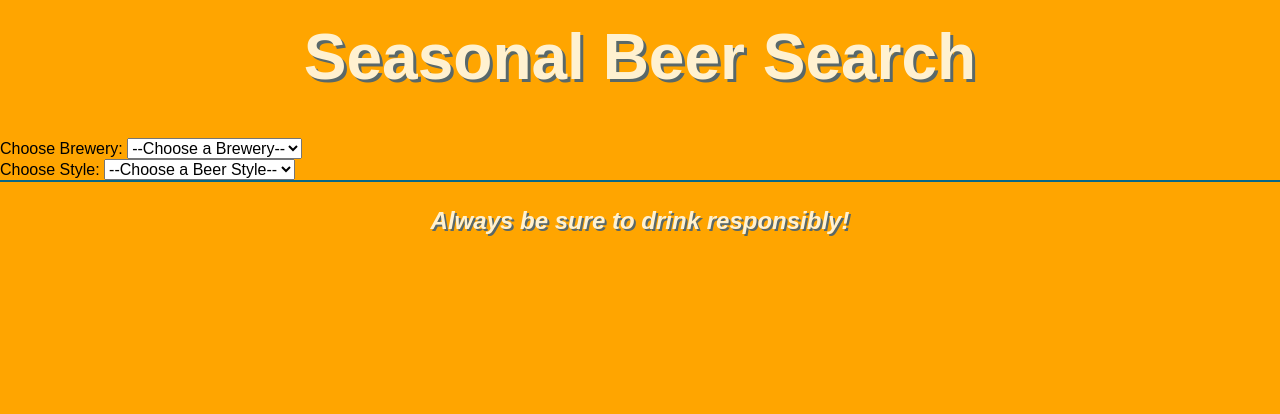
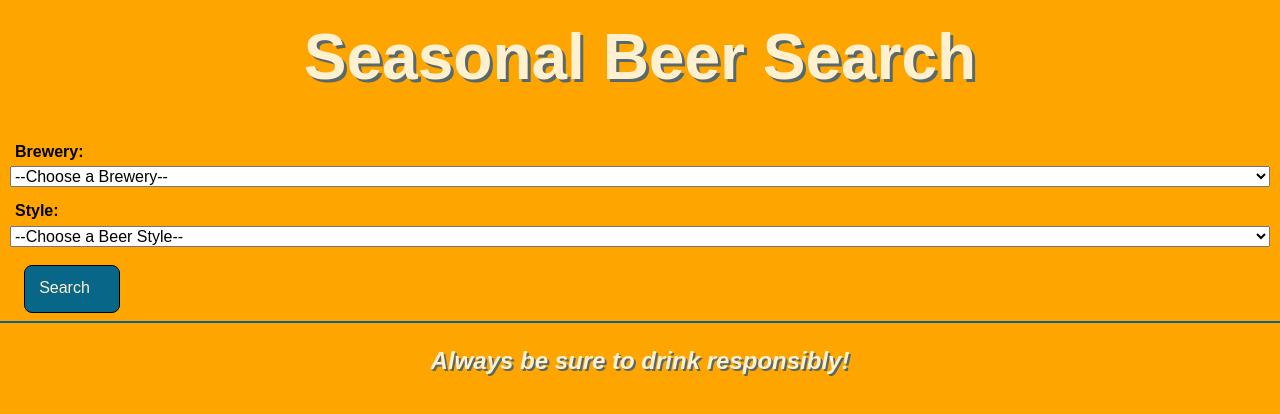
Before and after one commit to jdetjen7084/savvy_coders_capstone, a website: page index.html in a window 1280 px wide. Shown: the part 142-556 px from the top of the page. Drawn offline with nearby package versions, Linux system fonts and the light colour scheme.

Commit message:
Add search button and CSS style

```diff
--- a/index.html
+++ b/index.html
@@ -17,7 +17,7 @@
   <nav class="nav">
     <ul class="main is-hidden--mobile">
       <li class="link"><a href="./index.html">Home</a></li>
-      <li class="link"><a href="./list.html">List</a></li>
+      <li class="link"><a href="./list/">List</a></li>
       <li class="link"> <a href="./contact/">Contact</a></li>
     </ul>
   </nav>
@@ -28,8 +28,8 @@
     <h1>Seasonal Beer Search</h1>
   </figure>
   <main>
-    <div>
-      <label for="select-brewery">Choose Brewery:</label>
+    <div class="selection">
+      <label for="select-brewery">Brewery:</label>
         <select>
           <option value="">--Choose a Brewery--</option>
           <option value="Schlafly">Schlafly</option>
@@ -49,8 +49,8 @@
           <option value="Perennial">Perennial</option>
         </select>
     </div>
-    <div>
-      <label for="select-style">Choose Style:</label>
+    <div class="selection">
+      <label for="select-style">Style:</label>
         <select>
           <option value="">--Choose a Beer Style--</option>
           <option value="Pumpkin">Pumpkin</option>
@@ -63,6 +63,9 @@
           <option value="Coffee Stout">Coffee Stout</option>
         </select>
     </div>
+    <div class="search">
+      <input type="search" value="Search">
+    </div>
   </main>
   <footer class="foot">
     <h2>Always be sure to drink responsibly!</h2>
--- a/styles.css
+++ b/styles.css
@@ -73,10 +73,11 @@ h1 {
   border-radius: 100px 0 100px 0;
   text-align: center;
   filter: drop-shadow(0 0 0.75rem #086788);
+  display: flex;
+  justify-content: center;
 }
 
 h1,
-img,
 footer h2 {
   display: flex;
   justify-content: space-around;
@@ -98,7 +99,20 @@ footer h2 {
   }
 } */
 
-/* footer */
+/* Main */
+
+.selection {
+  display: flex;
+  justify-content: center;
+  margin: 10px;
+}
+
+label {
+  font-weight: bold;
+  padding: 5px;
+}
+
+/* Footer */
 
 footer {
   border-top: 2px solid var(--secondary);
@@ -137,7 +151,8 @@ form div {
   margin: 8px;
 }
 
-input[type="submit"] {
+input[type="submit"],
+input[type="search"] {
   background: var(--secondary);
   border-radius: 8px;
   display: inline-block;
@@ -146,6 +161,11 @@ input[type="submit"] {
   max-width: 96px;
   text-align: center;
   color: var(--primary-variant);
+}
+
+input[type="search"] {
+  margin-left: 1.5em;
+  align-items: center;
 }
 
 @media screen and (min-width: 768px) {
@@ -180,4 +200,10 @@ input[type="submit"] {
   .nav-toggle {
     display: none;
   }
+
+  .selection {
+    display: flex;
+    flex-direction: column;
+    min-width: 100px;
+  }
 }
```
Also changed, not shown: contact/index.html (+6 -1 lines).
